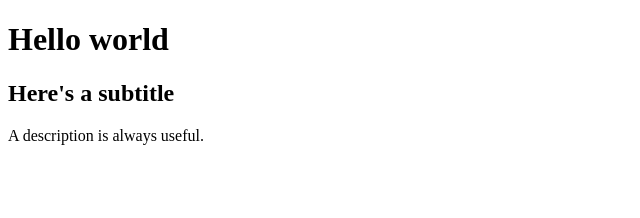
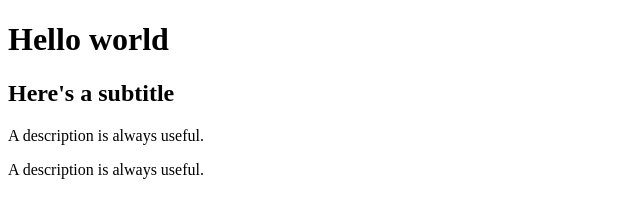
Before and after one commit to WillLennon/test-pages, a plain HTML site: page index.html in a window 1280 px wide. Shown: the whole page, without its empty margins (0-640 px from the left). Drawn offline with Linux system fonts and the light colour scheme.

Commit message:
Updating again

```diff
--- a/index.html
+++ b/index.html
@@ -12,6 +12,7 @@
   <h1>Hello world</h1>
   <h2>Here's a subtitle</h2>
   <p>A description is always useful.</p>
+  <p>A description is always useful.</p>
 </body>
 
 </html>
```
